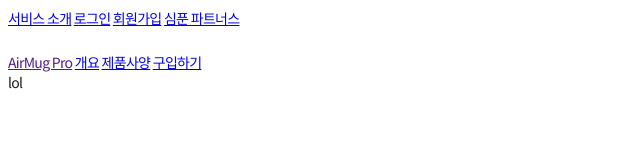
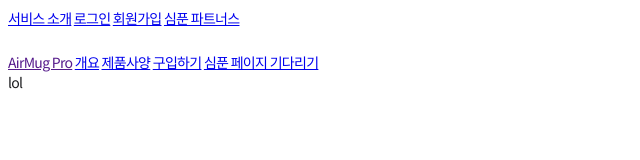
Before and after one commit to hyunjoebrother/SIMPOON_LandingPage, a plain HTML site: page index.html in a window 1280 px wide. Shown: the whole page, without its empty margins (0-640 px from the left). Drawn offline with Linux system fonts and the light colour scheme.

Commit message:
211021_setting

```diff
--- a/index.html
+++ b/index.html
@@ -32,6 +32,8 @@
               <a href="#">개요</a>
               <a href="#">제품사양</a>
               <a href="#">구입하기</a>
+
+              <a href="#">심푼 페이지 기다리기</a>
             </div>
           </nav>
         </div>
```
